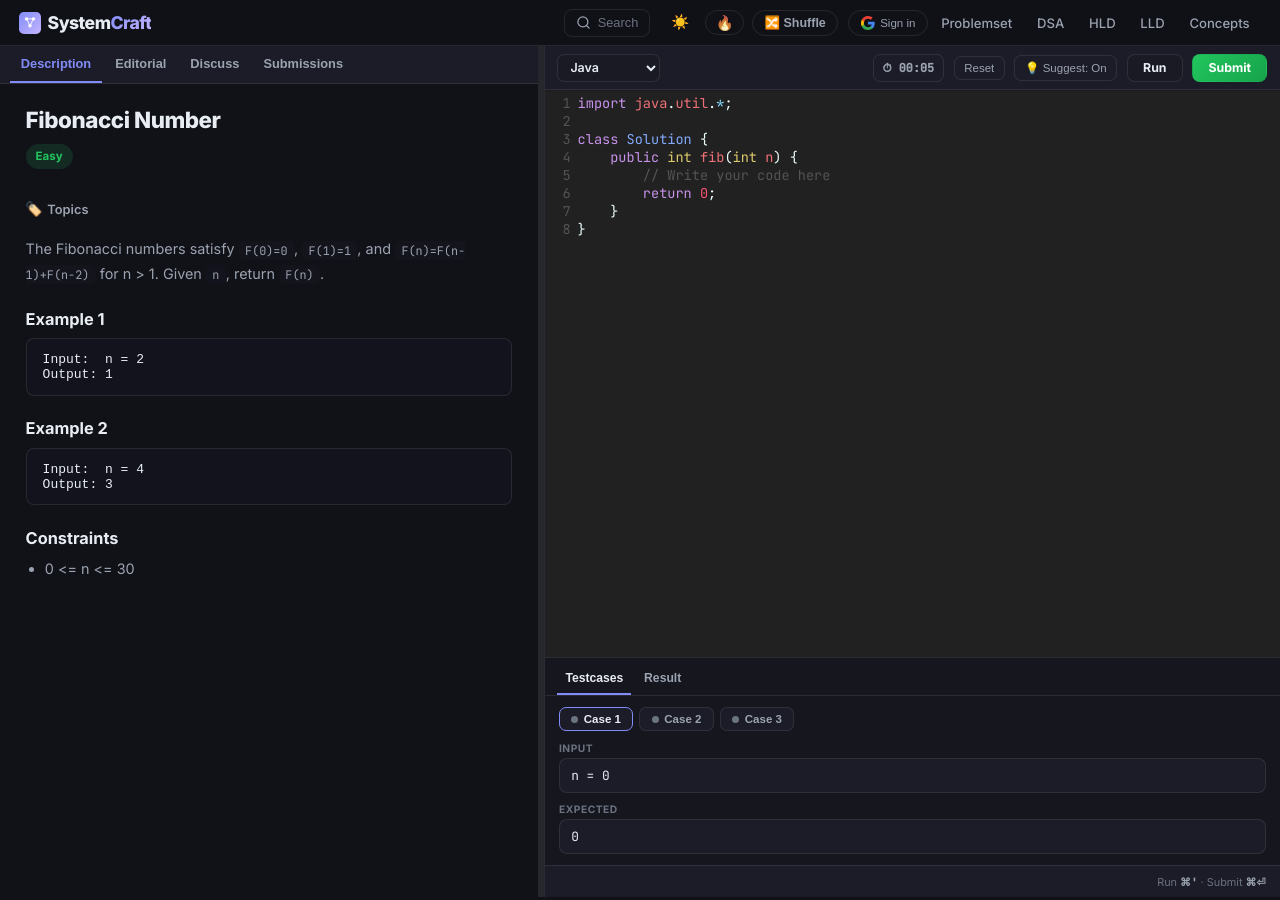
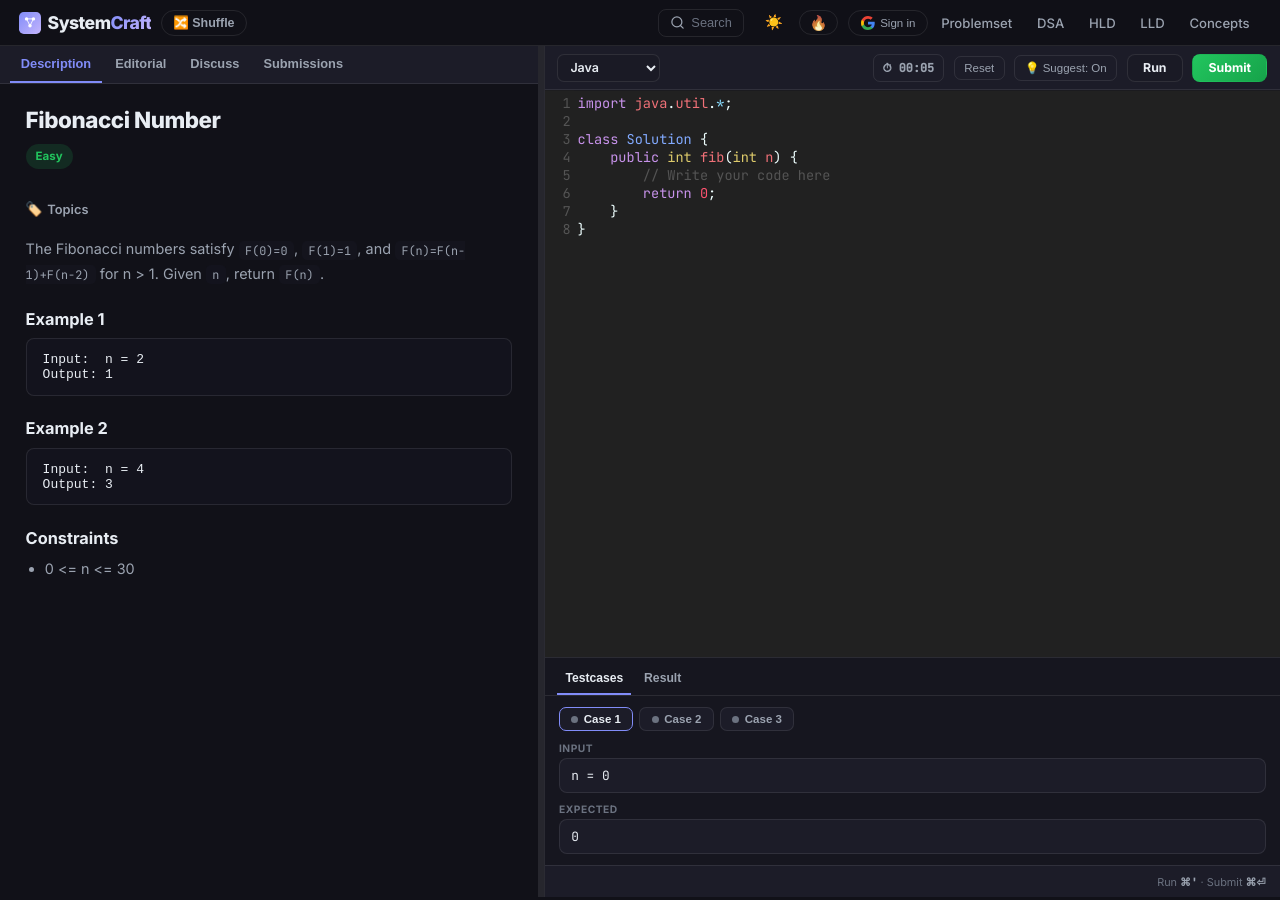
Before and after one commit to iluzn/HLD-Designs, a Jekyll site: the page built from content/dsa/problem/fibonacci-number.md, in a window 1280 px wide. Built offline with Jekyll 4.4.1, drawn with Linux system fonts in a browser that asks for light colours; comment, search, counter and statistics services are not loaded.

Commit message:
style(problem): Move Shuffle button to the left, next to the logo
Group the logo and Shuffle in a left header container so Shuffle sits on
the left side instead of among the right-hand nav controls. Keeps the
#lc-shuffle id so wiring is unchanged.

```diff
--- a/_layouts/lc.html
+++ b/_layouts/lc.html
@@ -121,7 +121,8 @@
     .lc-kbd { font-size: 0.68rem; color: var(--text-dim); }
     .lc-kbd b { font-family: 'JetBrains Mono', monospace; font-weight: 600; color: var(--text-muted); }
     .lc-editor-wrap { flex: 1; min-height: 0; position: relative; }
-    .lc-shuffle-hdr { background: none; border: 1px solid var(--border); color: var(--text-muted); border-radius: 20px; padding: 0.28rem 0.7rem; margin-left: 0.35rem; cursor: pointer; font-size: 0.78rem; font-weight: 600; white-space: nowrap; transition: all 0.2s; }
+    .lc-hdr-left { display: flex; align-items: center; gap: 0.6rem; }
+    .lc-shuffle-hdr { background: none; border: 1px solid var(--border); color: var(--text-muted); border-radius: 20px; padding: 0.28rem 0.7rem; margin-left: 0; cursor: pointer; font-size: 0.78rem; font-weight: 600; white-space: nowrap; transition: all 0.2s; }
     .lc-shuffle-hdr:hover { border-color: var(--accent); color: var(--text); background: rgba(129,140,248,0.06); }
     @media (max-width: 600px) { .lc-shuffle-hdr { padding: 0.28rem 0.5rem; } }
     .lc-editor-wrap .CodeMirror { height: 100%; font-family: 'JetBrains Mono', monospace; font-size: 0.85rem; }
@@ -211,12 +212,14 @@
 <body>
     <header>
         <div class="header-inner">
-            <a href="/" class="logo"><svg class="logo-icon" width="22" height="22" viewBox="0 0 64 64" fill="none"><defs><linearGradient id="lg" x1="0%" y1="0%" x2="100%" y2="100%"><stop offset="0%" stop-color="#818cf8"/><stop offset="100%" stop-color="#c4b5fd"/></linearGradient></defs><rect width="64" height="64" rx="14" fill="url(#lg)"/><line x1="22" y1="20" x2="42" y2="20" stroke="#fff" stroke-width="2.5" stroke-linecap="round"/><line x1="42" y1="20" x2="32" y2="40" stroke="#fff" stroke-width="2.5" stroke-linecap="round"/><line x1="22" y1="20" x2="32" y2="40" stroke="#fff" stroke-width="2.5" stroke-linecap="round"/><circle cx="22" cy="20" r="5" fill="#fff"/><circle cx="42" cy="20" r="5" fill="#fff"/><circle cx="32" cy="40" r="5" fill="#fff"/></svg><span class="logo-text">System<span>Craft</span></span></a>
+            <div class="lc-hdr-left">
+                <a href="/" class="logo"><svg class="logo-icon" width="22" height="22" viewBox="0 0 64 64" fill="none"><defs><linearGradient id="lg" x1="0%" y1="0%" x2="100%" y2="100%"><stop offset="0%" stop-color="#818cf8"/><stop offset="100%" stop-color="#c4b5fd"/></linearGradient></defs><rect width="64" height="64" rx="14" fill="url(#lg)"/><line x1="22" y1="20" x2="42" y2="20" stroke="#fff" stroke-width="2.5" stroke-linecap="round"/><line x1="42" y1="20" x2="32" y2="40" stroke="#fff" stroke-width="2.5" stroke-linecap="round"/><line x1="22" y1="20" x2="32" y2="40" stroke="#fff" stroke-width="2.5" stroke-linecap="round"/><circle cx="22" cy="20" r="5" fill="#fff"/><circle cx="42" cy="20" r="5" fill="#fff"/><circle cx="32" cy="40" r="5" fill="#fff"/></svg><span class="logo-text">System<span>Craft</span></span></a>
+                <button id="lc-shuffle" class="lc-shuffle-hdr" type="button" title="Jump to a random problem">🔀 Shuffle</button>
+            </div>
             <nav>
                 <button class="theme-toggle" id="theme-btn" title="Toggle theme">🌙</button>
                 {% include daily-data.html %}
                 {% include streak-daily.html %}
-                <button id="lc-shuffle" class="lc-shuffle-hdr" type="button" title="Jump to a random problem">🔀 Shuffle</button>
                 {% include auth-button.html %}
                 <div class="nav-links" id="nav-links">
                     <a href="/problemset">Problemset</a>
```
